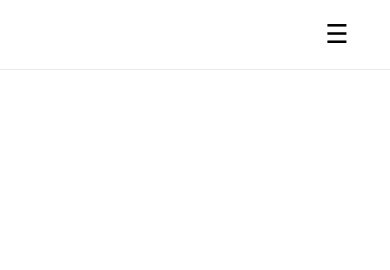
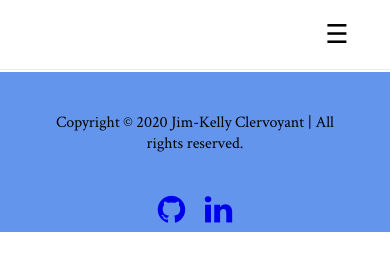
Before and after one commit to JimKellyC/myPortfolio, a plain HTML site: page src/index.html in a window 390 px wide. Drawn offline with Linux system fonts and the light colour scheme.

Commit message:
Start of the footer

```diff
--- a/src/index.html
+++ b/src/index.html
@@ -4,6 +4,7 @@
 <head>
     <meta charset="UTF-8">
     <meta name="viewport" content="width=device-width, initial-scale=1.0">
+    <link rel="stylesheet" href="https://stackpath.bootstrapcdn.com/font-awesome/4.7.0/css/font-awesome.min.css" integrity="sha384-wvfXpqpZZVQGK6TAh5PVlGOfQNHSoD2xbE+QkPxCAFlNEevoEH3Sl0sibVcOQVnN" crossorigin="anonymous">
     <link rel="stylesheet" href="style.css">
     <title>My Portfolio</title>
 </head>
@@ -15,13 +16,16 @@
         <div class="menu">
             <a href="#" class="nav-link">About Me</a>
             <a href="#" class="nav-link">Resume</a>
-            <a href="#" class="nav-link">Linkedin</a>
             <a href="#" class="nav-link">Contact</a>
         </div>
     </nav>
-    <section class="footer">
-
-    </section>
+    <div class="footer">
+        <div class="copyright">Copyright © 2020 Jim-Kelly Clervoyant | All rights reserved.</div>
+        <div class="social-links">
+            <a href="#"><i class="fa fa-github fa-2x"></i></a>
+            <a href="#"><i class="fa fa-linkedin fa-2x"></i></a>
+        </div>
+    </div>
     <script src="./script.js"></script>
 </body>
 
--- a/src/style.css
+++ b/src/style.css
@@ -4,14 +4,18 @@
     margin:0;
     padding: 0%;
     box-sizing: border-box;
+    font-family: 'Crimson Text', serif;
 }
+
+/* Navbar */
+
 .nav {
     border-bottom: 1px solid #EAEAEB;
     text-align: center;
     font-size: 1.2rem;
     height: 70px;
     line-height: 70px;
-    font-family: 'Crimson Text', serif;
+
 }
 .menu {
     margin: 0 30px 0 0;
@@ -40,6 +44,27 @@ label {
     display: none;
 }
 
+
+
+/* Footer  */
+
+.footer {
+    display: flex;
+    width: 100%;
+    align-items: center;
+    justify-content: center;
+    /* margin: 50px auto; */
+    /* height: 6rem; */
+    background-color: cornflowerblue;
+}
+
+.copyright {
+    padding: 2.5rem;
+}
+
+.social-links a {
+    padding: 0.5rem;
+}
 @media only screen and (max-width: 768px) {
     label {
         display: block;
@@ -60,5 +85,14 @@ label {
         display: block;
     }
 
+    .footer {
+        display: block;
+        width: 100%;
+        height: 10rem;
+		margin-top: 2px;
+		text-align: center;
+    }
+
+
 
 }
```
